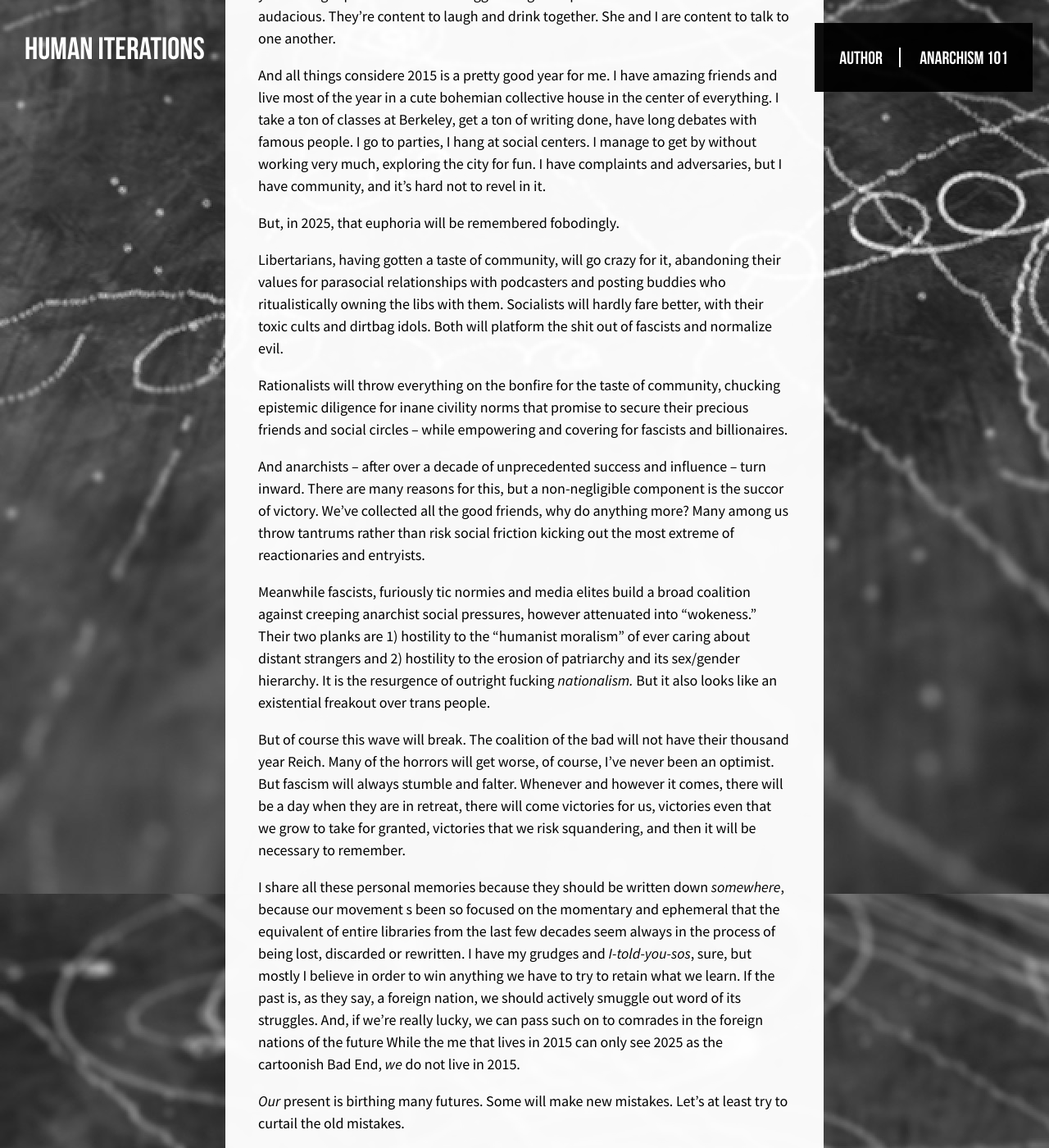
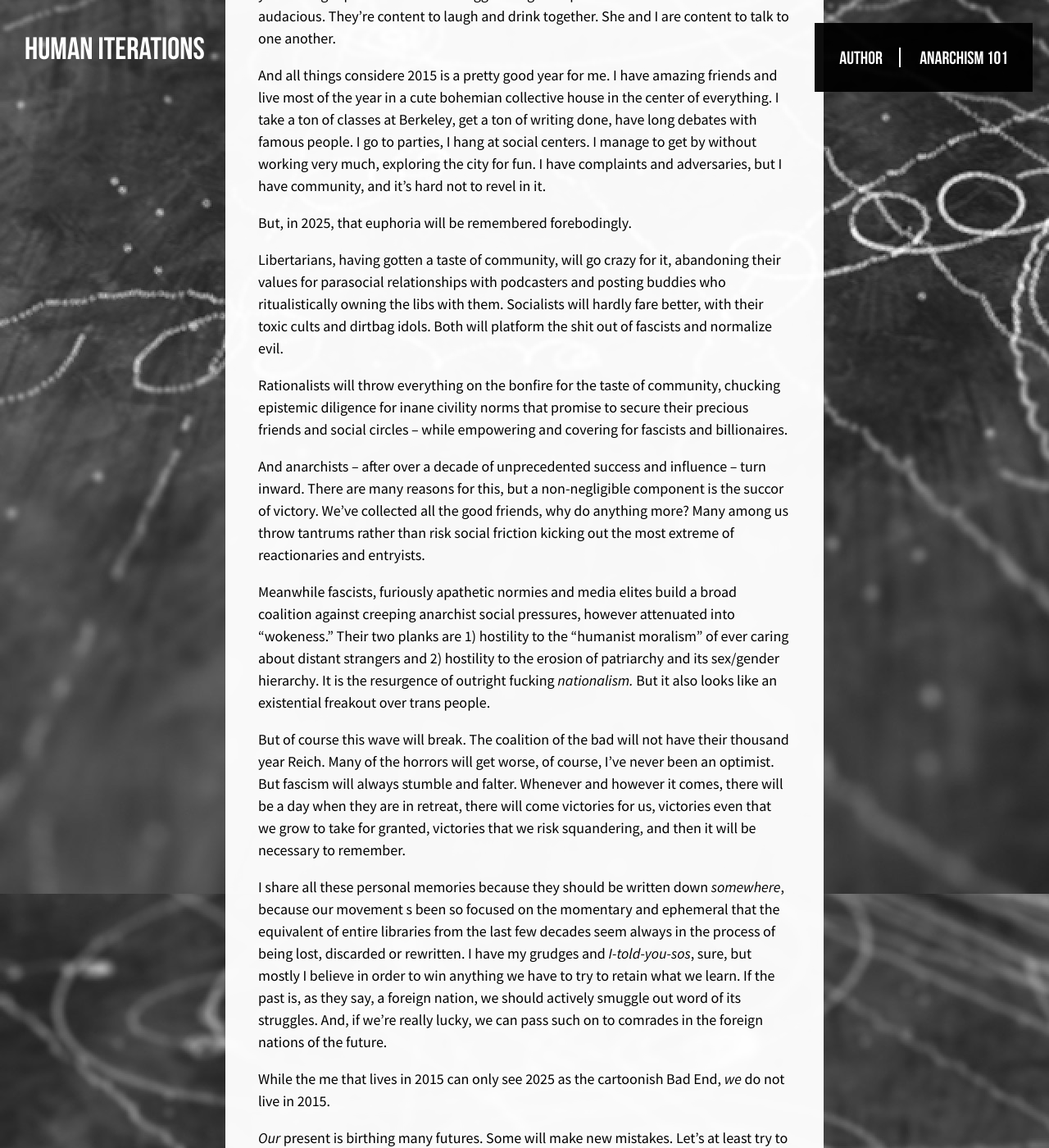
Before and after one commit to rechelon/rechelon.github.io, a Jekyll site: the page built from _posts/2025-12-30-2015-in-review.md, in a window 1280 px wide and 1400 px high, scrolled down 38007 px. Shown: the whole window at 82% size. Built offline with Jekyll 4.4.1, drawn with Linux system fonts in a browser that asks for light colours; some web fonts are replaced; some of the changed text lies outside the part shown.

Commit message:
looks like a memory issue borking two characters randomly

```diff
--- a/_posts/2025-12-30-2015-in-review.md
+++ b/_posts/2025-12-30-2015-in-review.md
@@ -574,7 +574,7 @@ I have long diagnosed the toxicity of social network sites as a product of their
 
 But in 2015, there’s a broad violent revulsion and active sanction of the very idea of anyone doing outreach or engagement. Anarchists largely react with horror to the inane masses on social media, and take it as a matter of faith that the spectacle, the discourse, does not matter and cannot matter.
 
-When everyone decides to platform Donald Trump and old bonehead talking points we have nothing in the tank to contest them. No voi to even begin to push back at the national scale.
+When everyone decides to platform Donald Trump and old bonehead talking points we have nothing in the tank to contest them. No voice to even begin to push back at the national scale.
 
 Those birthed in the internet are perhaps more nearsighted to it, too focused on spectacle and attention at the expense of tangible struggle and community, but they can still instinctively identify lines of pressure.
 
@@ -600,7 +600,7 @@ A little earlier in the year, my roommate and I sit, looking out our window, dow
 
 And all things considere 2015 is a pretty good year for me. I have amazing friends and live most of the year in a cute bohemian collective house in the center of everything. I take a ton of classes at Berkeley, get a ton of writing done, have long debates with famous people. I go to parties, I hang at social centers. I manage to get by without working very much, exploring the city for fun. I have complaints and adversaries, but I have community, and it’s hard not to revel in it.
 
-But, in 2025, that euphoria will be remembered fobodingly.
+But, in 2025, that euphoria will be remembered forebodingly.
 
 Libertarians, having gotten a taste of community, will go crazy for it, abandoning their values for parasocial relationships with podcasters and posting buddies who ritualistically owning the libs with them. Socialists will hardly fare better, with their toxic cults and dirtbag idols. Both will platform the shit out of fascists and normalize evil.
 
@@ -608,11 +608,12 @@ Rationalists will throw everything on the bonfire for the taste of community, ch
 
 And anarchists – after over a decade of unprecedented success and influence – turn inward. There are many reasons for this, but a non-negligible component is the succor of victory. We've collected all the good friends, why do anything more? Many among us throw tantrums rather than risk social friction kicking out the most extreme of reactionaries and entryists.
 
-Meanwhile fascists, furiously tic normies and media elites build a broad coalition against creeping anarchist social pressures, however attenuated into “wokeness.” Their two planks are 1) hostility to the “humanist moralism” of ever caring about distant strangers and 2) hostility to the erosion of patriarchy and its sex/gender hierarchy. It is the resurgence of outright fucking *nationalism.* But it also looks like an existential freakout over trans people.
+Meanwhile fascists, furiously apathetic normies and media elites build a broad coalition against creeping anarchist social pressures, however attenuated into “wokeness.” Their two planks are 1) hostility to the “humanist moralism” of ever caring about distant strangers and 2) hostility to the erosion of patriarchy and its sex/gender hierarchy. It is the resurgence of outright fucking *nationalism.* But it also looks like an existential freakout over trans people.
 
 But of course this wave will break. The coalition of the bad will not have their thousand year Reich. Many of the horrors will get worse, of course, I’ve never been an optimist. But fascism will always stumble and falter. Whenever and however it comes, there will be a day when they are in retreat, there will come victories for us, victories even that we grow to take for granted, victories that we risk squandering, and then it will be necessary to remember.
 
-I share all these personal memories because they should be written down *somewhere*, because our movement s been so focused on the momentary and ephemeral that the equivalent of entire libraries from the last few decades seem always in the process of being lost, discarded or rewritten. I have my grudges and *I-told-you-sos*, sure, but mostly I believe in order to win anything we have to try to retain what we learn. If the past is, as they say, a foreign nation, we should actively smuggle out word of its struggles. And, if we’re really lucky, we can pass such on to comrades in the foreign nations of the future
+I share all these personal memories because they should be written down *somewhere*, because our movement s been so focused on the momentary and ephemeral that the equivalent of entire libraries from the last few decades seem always in the process of being lost, discarded or rewritten. I have my grudges and *I-told-you-sos*, sure, but mostly I believe in order to win anything we have to try to retain what we learn. If the past is, as they say, a foreign nation, we should actively smuggle out word of its struggles. And, if we’re really lucky, we can pass such on to comrades in the foreign nations of the future.
+
 While the me that lives in 2015 can only see 2025 as the cartoonish Bad End, *we* do not live in 2015.
 
 *Our* present is birthing many futures. Some will make new mistakes. Let’s at least try to curtail the old mistakes.
```
